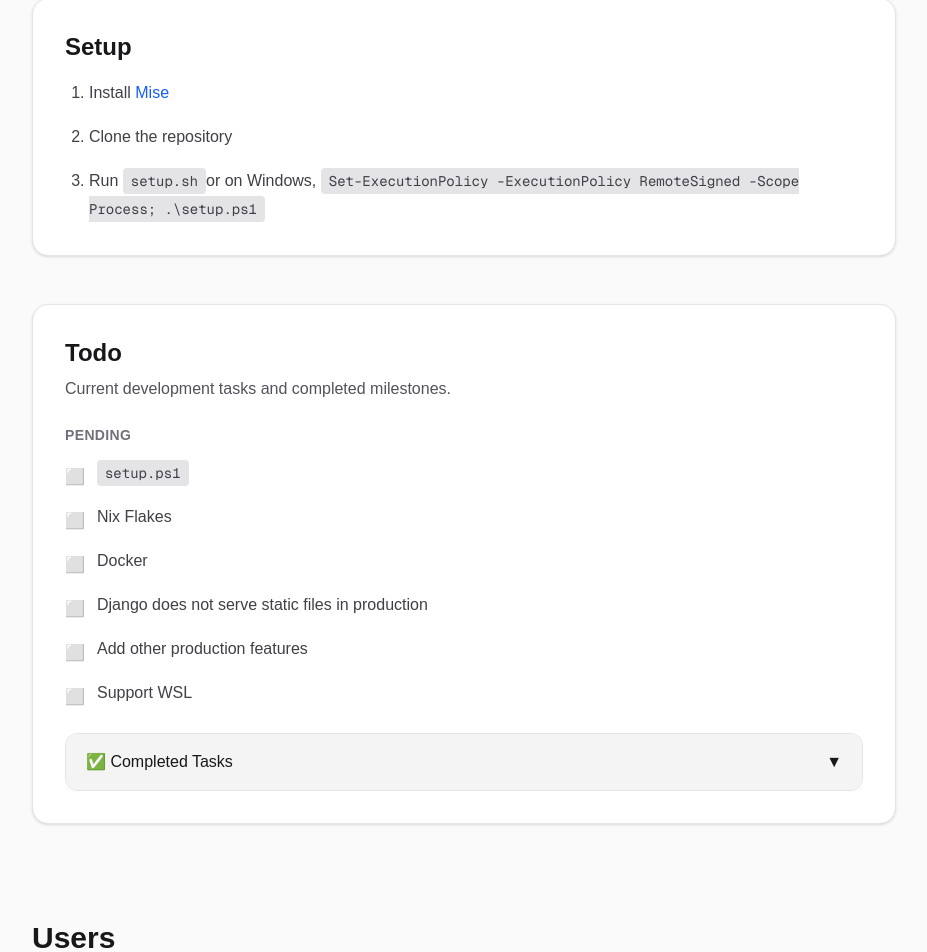
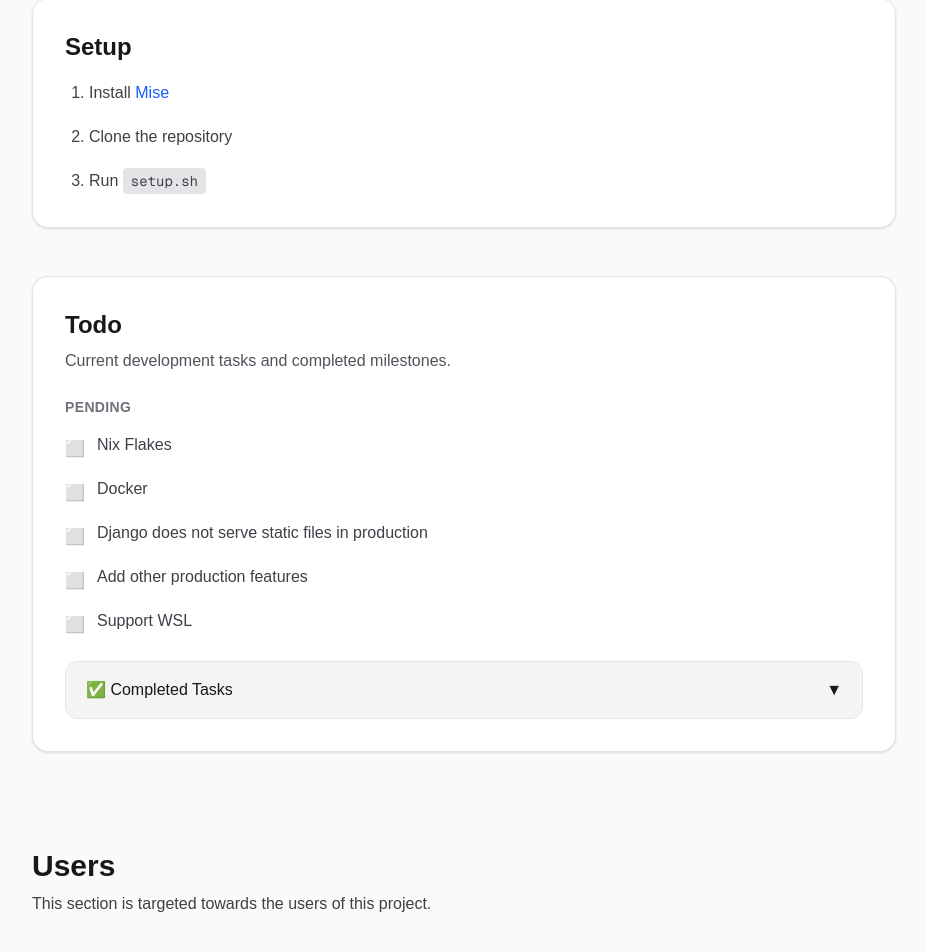
Before and after one commit to Abled-Taha/iron_book, a Next.js app in the folder apps/home/: page /docs in a window 1280 px wide. Shown: the part 2538-3490 px from the top of the page, without its empty margins (304-1231 px from the left). Built offline with nearby package versions, Linux system fonts and the light colour scheme.

Commit message:
Update docs.page.tsx

```diff
--- a/apps/home/src/app/docs/page.tsx
+++ b/apps/home/src/app/docs/page.tsx
@@ -310,10 +310,6 @@ export default function Docs() {
                     <code className="rounded bg-zinc-200 px-2 py-1 text-sm dark:bg-zinc-800">
                       setup.sh
                     </code>
-                    or on Windows,{" "}
-                    <code className="rounded bg-zinc-200 px-2 py-1 text-sm dark:bg-zinc-800">
-                      Set-ExecutionPolicy -ExecutionPolicy RemoteSigned -Scope Process; .\setup.ps1
-                    </code>
                   </li>
                 </ol>
               </div>
@@ -338,16 +334,6 @@ export default function Docs() {
                   </h4>
 
                   <ul className="space-y-4 text-zinc-700 dark:text-zinc-300">
-                    <li className="flex items-start gap-3">
-                      <span className="mt-1 text-zinc-400">⬜</span>
-
-                      <span>
-                        <code className="rounded bg-zinc-200 px-2 py-1 text-sm dark:bg-zinc-800">
-                          setup.ps1
-                        </code>
-                      </span>
-                    </li>
-
                     <li className="flex items-start gap-3">
                       <span className="mt-1 text-zinc-400">⬜</span>
 
```
